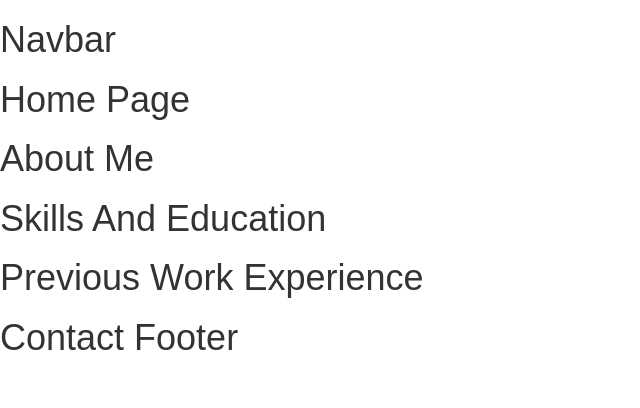
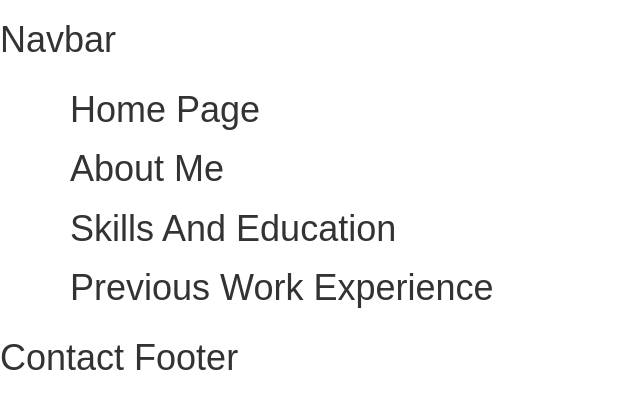
Before and after one commit to jplemieux66/personal-website, a React (Create React App) app: page / in a window 1280 px wide. Shown: the top 408 px of the page, without its empty margins (0-640 px from the left). Built offline with nearby package versions, Linux system fonts and the light colour scheme.

Commit message:
Add MainContainer component

```diff
--- a/src/App.js
+++ b/src/App.js
@@ -1,23 +1,20 @@
 import React, { Component } from 'react';
-import Navbar from './Components/Navbar/Navbar';
+import MainContainer from './Components/MainContainer/MainContainer';
 import HomePage from './Components/HomePage/HomePage';
 import AboutPage from './Components/AboutPage/AboutPage';
 import EducationAndSkillsPage from './Components/EducationAndSkillsPage/EducationAndSkillsPage';
 import PreviousWorkPage from './Components/PreviousWorkPage/PreviousWorkPage';
-import ContactFooter from './Components/ContactFooter/ContactFooter';
 import './App.css';
 
 class App extends Component {
   render () {
     return (
-      <div id="container">
-        <Navbar />
+      <MainContainer>
         <HomePage />
         <AboutPage />
         <EducationAndSkillsPage />
         <PreviousWorkPage />
-        <ContactFooter />
-      </div>
+      </MainContainer>
     );
   }
 }
--- /dev/null
+++ b/src/Components/MainContainer/MainContainer.css
@@ -0,0 +1,3 @@
+.container {
+  padding: 0 40px;
+}
--- /dev/null
+++ b/src/Components/MainContainer/MainContainer.js
@@ -0,0 +1,21 @@
+import React, { Component } from 'react';
+import Navbar from './../Navbar/Navbar';
+import ContactFooter from './../ContactFooter/ContactFooter';
+import './MainContainer.css';
+
+class MainContainer extends Component {
+  render () {
+    return (
+      <div>
+        <Navbar />
+        <div className="container">
+          {this.props.children}
+        </div>
+        <ContactFooter />
+      </div>
+    );
+  }
+}
+
+
+export default MainContainer;
```
